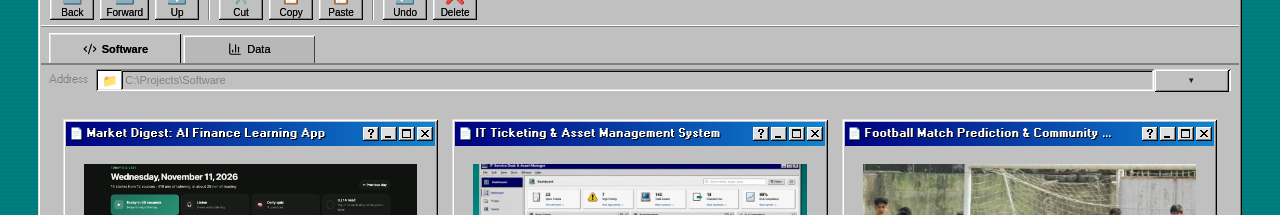
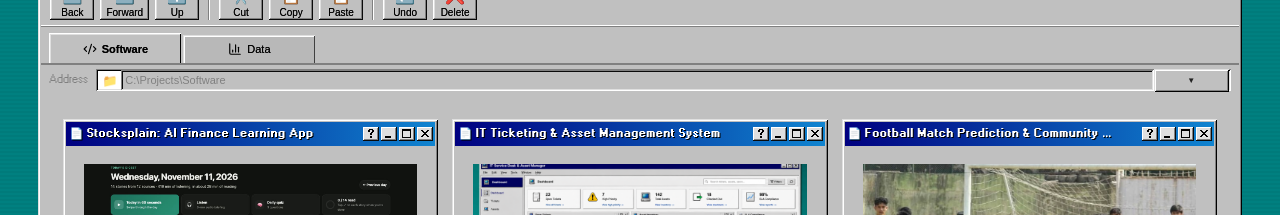
Before and after one commit to litaPhsinaM/ManishPatil_Portfolio, a React (Vite) app in the folder modern-portfolio/: page /#/ in a window 1280 px wide. Shown: the part 4340-4555 px from the top of the page. Built offline with nearby package versions, Linux system fonts and the light colour scheme; no server answers.

Commit message:
Market Digest is now Stocksplain (stocksplain.app)
Co-Authored-By: Claude Opus 5.5 <noreply@anthropic.com>

```diff
--- a/modern-portfolio/src/data/portfolio.ts
+++ b/modern-portfolio/src/data/portfolio.ts
@@ -49,10 +49,10 @@ export const projects: Project[] = [
 
   // --- Software Engineering ---
   {
-    title: "Market Digest: AI Finance Learning App",
+    title: "Stocksplain: AI Finance Learning App",
     description: "A free app that turns 15 finance podcasts into a 5-minute daily lesson for beginner investors, and runs itself. A scheduler in the database (Supabase pg_cron) starts a daily GitHub Actions job where Google Gemini summarizes new episodes, and automatic checks reject any number or quote not in the transcript. Includes an AI audio briefing, quizzes and 29 lessons, paper trading on real prices with game logic in Postgres, and TrendBot, a robot player running an open-source trading checklist in public. Web, Android and iPhone, $0 to run.",
     image: "market_digest.jpg",
-    link: "https://litaphsinam.github.io/market-digest/",
+    link: "https://stocksplain.app/",
     tags: ["Python", "Gemini", "Supabase", "PostgreSQL", "GitHub Actions", "JavaScript", "Capacitor", "pg_cron"],
     category: "Software Engineering"
   },
```
Also changed, not shown: modern-portfolio/faq-source/portfolio-content.md (+2 -2 lines).
